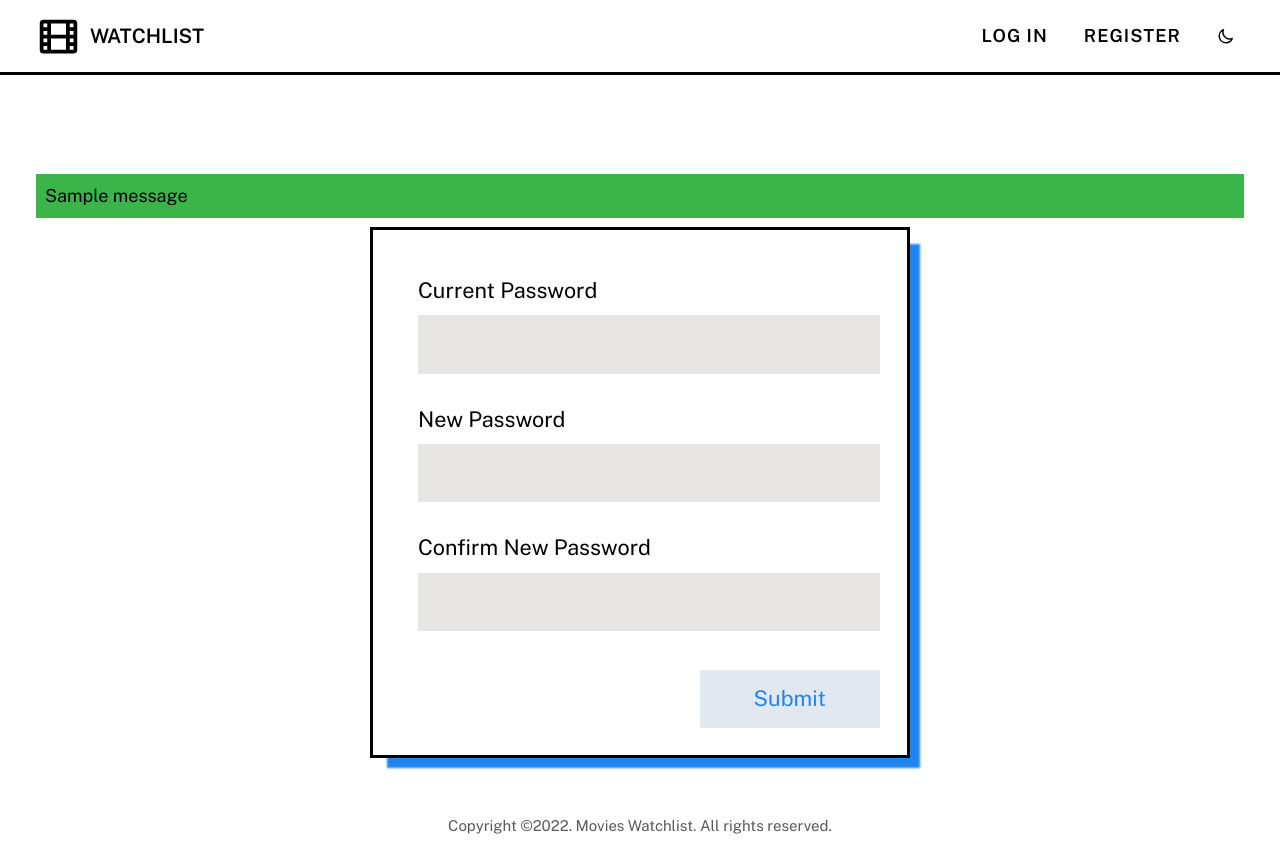
After one commit to vietthangc1/flask-movie-watchlist, a Flask app: template movie_library/templates/edit_password.html in a window 1280 px wide. The commit adds this page. Run offline with Flask 2, Linux system fonts and the light colour scheme; the template is opened without the code that fills it: values that come from a table or form of the project are taken from there, most other values are stand-ins (such as "Sample title", 1, 10 or a date in 2020); one stand-in notice (Sample message) is shown.

Commit message:
add edit user, edit password

```diff
--- a/movie_library/forms.py
+++ b/movie_library/forms.py
@@ -65,5 +65,17 @@ class UserForm(FlaskForm):
   email = EmailField("Email", render_kw={'disabled': ''})
   dob = DateTimeField("Date of Birth (YYYY-MM-DD)", format='%Y-%m-%d')
   nationality = StringField("Nationality")
-  movies = StringListField("Movies", render_kw={'disabled': ''})
+  movies_names = StringListField("Movies", render_kw={'disabled': ''})
   submit = SubmitField("Submit")
+
+class PasswordForm(FlaskForm):
+  old = PasswordField("Current Password", validators=[InputRequired()])
+  new1 = PasswordField("New Password", validators=[
+    InputRequired(),
+    Length(min=4)
+  ])
+  new2 = PasswordField("Confirm New Password", validators=[
+    InputRequired(),
+    EqualTo("new1", message="New and Confirm New Password must be the same!")
+  ])
+  submit = SubmitField("Submit")
--- a/movie_library/static/css/forms.css
+++ b/movie_library/static/css/forms.css
@@ -91,7 +91,7 @@
 
 .form__error,
 .form__flash--danger {
-  background: var(--accent-colour);
+  background: red;
 }
 
 .form__flash {
--- a/movie_library/static/css/main.css
+++ b/movie_library/static/css/main.css
@@ -195,6 +195,9 @@ body {
   /* Slows the background colour change effect when we hover over the button, making
        it take 0.1s with an accelerating colour change */
   transition: background 0.1s ease-in;
+
+  text-decoration: none;
+  color: var(--accent-colour);
 }
 
 /* Utility class to use on links within text. */
--- /dev/null
+++ b/movie_library/templates/edit_password.html
@@ -0,0 +1,27 @@
+{% from "macros/fields.html" import render_text_field, render_area_field %}
+{% extends "layout.html" %}
+
+{% block head_content %}
+<link rel="stylesheet" href="{{ url_for('static', filename='css/forms.css') }}" />
+{% endblock %}
+
+{% block main_content %}
+{% with messages = get_flashed_messages(with_categories=true) %}
+  {%- for category, message in messages %}
+      <span class="form__flash form__flash--{{category}}"> {{ message }}</span>
+  {% endfor %}
+{% endwith %}
+
+<form action="{{ url_for('pages.change_password') }}" class="form" novalidate method="post">
+  <div class="form__container">
+    {{ form.hidden_tag() }}
+    {{ render_text_field(form.old) }}
+    {{ render_text_field(form.new1) }}
+    {{ render_text_field(form.new2) }}
+    <div>
+      {{ form.submit(class_="button button--form")}}
+    </div>
+  </div>
+</form>
+
+{% endblock %}
--- a/movie_library/templates/edit_user.html
+++ b/movie_library/templates/edit_user.html
@@ -14,9 +14,9 @@
     {{ render_text_field(form.dob) }}
     {{ render_text_field(form.nationality) }}
 
-    {{ render_area_field(form.movies) }}
-
+    {{ render_area_field(form.movies_names) }}
     <div>
+      <a href="{{ url_for('pages.change_password') }}" class="button">Change password</a>
       {{ form.submit(class_="button button--form")}}
     </div>
   </div>
```
Also changed, not shown: movie_library/routes.py (+29 -3 lines), movie_library/templates/index.html (+7 -0 lines), 1 other file.
